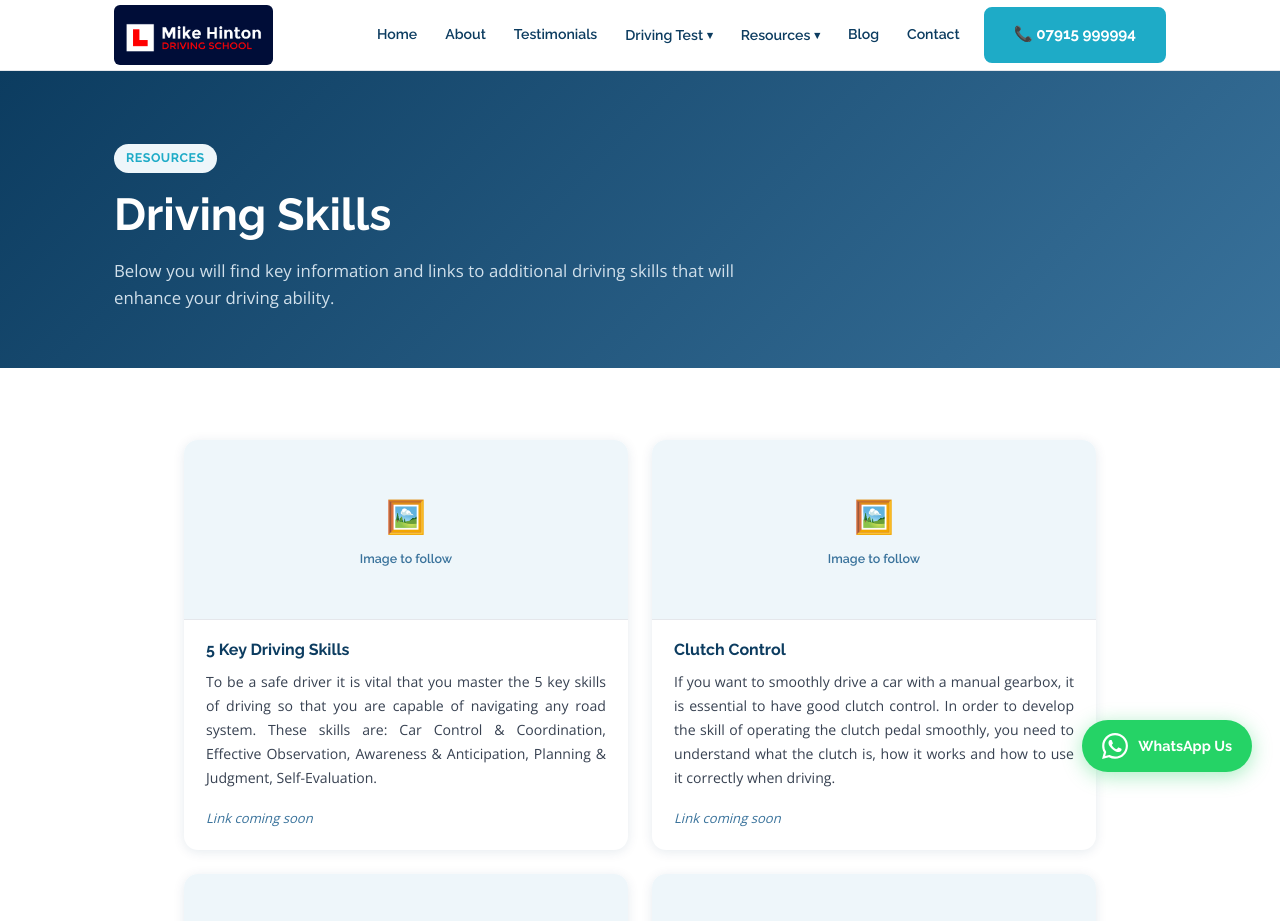
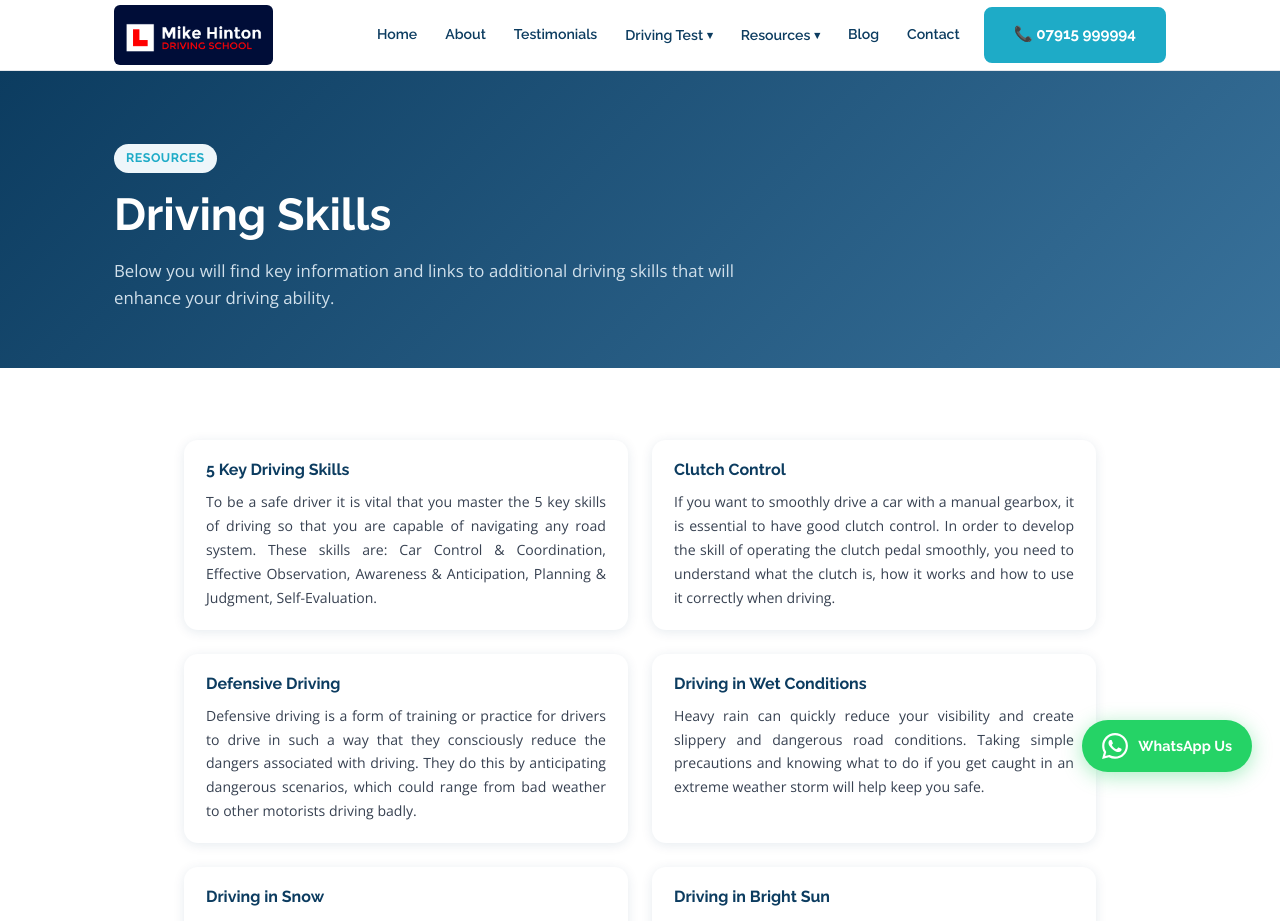
Before and after one commit to mikehinton-wq/mods-website, a React (Vite) app: page /driving-skills in a window 1280 px wide. Shown: the top 921 px of the page. Built offline with nearby package versions, Linux system fonts and the light colour scheme.

Commit message:
Update site

```diff
--- a/src/pages/DrivingSkills.jsx
+++ b/src/pages/DrivingSkills.jsx
@@ -75,38 +75,9 @@ export default function DrivingSkills() {
             gap: 24,
           }} className="mobile-1col">
             {skills.map(skill => (
-              <div key={skill.title} className="card" style={{ padding: 0, overflow: 'hidden', display: 'flex', flexDirection: 'column' }}>
-                {/* Image placeholder */}
-                <div style={{
-                  width: '100%',
-                  height: 180,
-                  background: 'var(--pale-blue)',
-                  display: 'flex',
-                  alignItems: 'center',
-                  justifyContent: 'center',
-                  borderBottom: '1px solid var(--grey-200)',
-                  flexShrink: 0,
-                }}>
-                  <div style={{ textAlign: 'center', color: 'var(--text-muted)' }}>
-                    <div style={{ fontSize: '2rem', marginBottom: 6 }}>🖼️</div>
-                    <div style={{ fontSize: '0.78rem', fontFamily: 'Raleway, sans-serif', fontWeight: 600 }}>Image to follow</div>
-                  </div>
-                </div>
-
-                {/* Content */}
-                <div style={{ padding: '20px 22px', display: 'flex', flexDirection: 'column', flex: 1 }}>
-                  <h3 style={{ fontSize: '1rem', marginBottom: 10, color: 'var(--navy)' }}>{skill.title}</h3>
-                  <p style={{ fontSize: '0.88rem', color: 'var(--grey-700)', lineHeight: 1.7, flex: 1 }}>{skill.desc}</p>
-                  <div style={{ marginTop: 14 }}>
-                    {skill.href ? (
-                      <a href={skill.href} target="_blank" rel="noreferrer" className="btn btn-primary" style={{ fontSize: '0.82rem', padding: '8px 16px' }}>
-                        Click HERE for more information
-                      </a>
-                    ) : (
-                      <span style={{ fontSize: '0.82rem', color: 'var(--text-muted)', fontStyle: 'italic' }}>Link coming soon</span>
-                    )}
-                  </div>
-                </div>
+              <div key={skill.title} className="card" style={{ padding: '20px 22px', display: 'flex', flexDirection: 'column' }}>
+                <h3 style={{ fontSize: '1rem', marginBottom: 10, color: 'var(--navy)' }}>{skill.title}</h3>
+                <p style={{ fontSize: '0.88rem', color: 'var(--grey-700)', lineHeight: 1.7, flex: 1 }}>{skill.desc}</p>
               </div>
             ))}
           </div>
```
